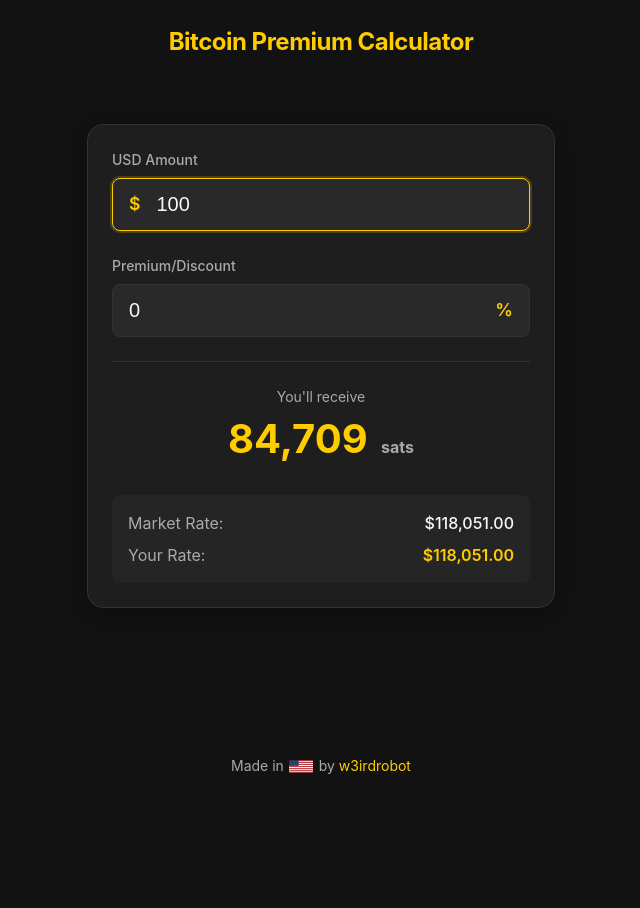
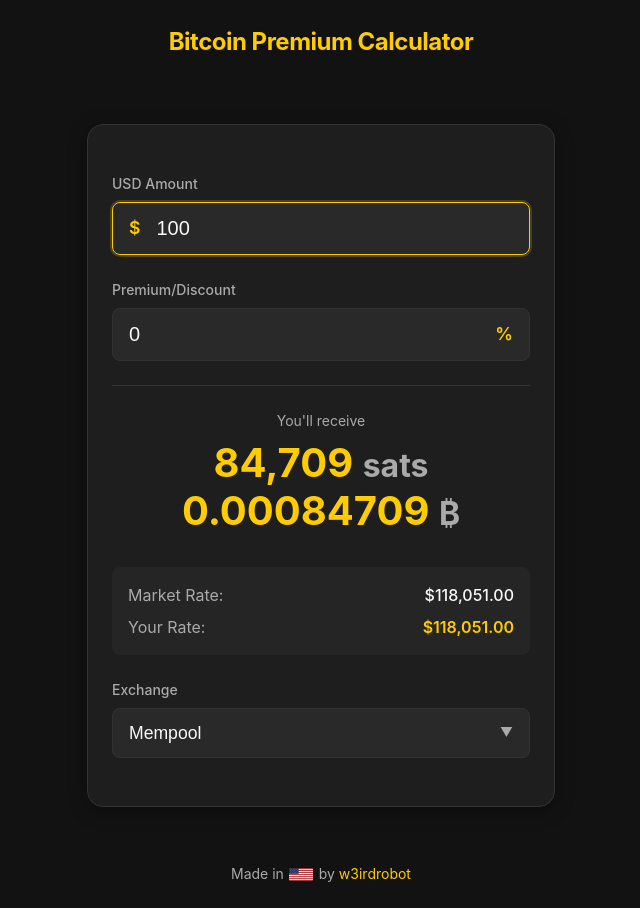
Before and after one commit to w3irdrobot/btc-premium-calc, a plain HTML site: page index.html in a window 1280 px wide. Shown: the whole page, without its empty margins (319-959 px from the left). Before the commit the page ends 800 px from the top, so only its background shows below. Drawn offline with Linux system fonts and the light colour scheme; no server answers.

Commit message:
add exchange selector

```diff
--- a/app.js
+++ b/app.js
@@ -9,8 +9,10 @@ let btcPrice = DEFAULT_BTC_PRICE;
 const usdInput = document.getElementById('usd-amount');
 const premiumInput = document.getElementById('premium');
 const satsOutput = document.getElementById('sats-amount');
+const btcOutput = document.getElementById('btc-amount');
 const exchangeRateOutput = document.getElementById('exchange-rate');
 const effectiveRateOutput = document.getElementById('effective-rate');
+const exchangeSelect = document.getElementById('exchange-select');
 
 // Format number with commas and optional decimals
 const formatNumber = (num, decimals = 0) => {
@@ -27,28 +29,56 @@ const formatCurrency = (amount) => {
 
 // Fetch BTC price from API
 const fetchBtcPrice = async () => {
+    const selectedExchange = exchangeSelect.value;
+    let url;
+    console.log(`Fetching BTC price from ${selectedExchange} ...`);
+
+    switch (selectedExchange) {
+        case 'kraken':
+            url = 'https://api.kraken.com/0/public/Ticker?pair=XBTUSD';
+            break;
+        case 'coinbase':
+            url = 'https://api.coinbase.com/v2/prices/spot?currency=USD';
+            break;
+        case 'binance':
+            url = 'https://api.binance.us/api/v3/ticker/price?symbol=BTCUSD';
+            break;
+        default:
+            url = 'https://mempool.space/api/v1/prices';
+    }
+
     try {
-        const response = await fetch('https://mempool.space/api/v1/prices');
+        let price;
+        const response = await fetch(url);
         if (!response.ok) throw new Error('Failed to fetch BTC price');
+        const data = await response.json();
 
-        const prices = await response.json();
-        // Use USD price or default if not available
-        return prices.USD || DEFAULT_BTC_PRICE;
+        if (selectedExchange === 'mempool') {
+            price = data.USD;
+        } else if (selectedExchange === 'kraken') {
+            price = data.result.XXBTZUSD.c[0];
+        } else if (selectedExchange === 'coinbase') {
+            price = data.data.amount;
+        } else if (selectedExchange === 'binance') {
+            price = data.price;
+        }
+
+        return Math.round(price);
     } catch (error) {
-        console.error('Error fetching BTC price:', error);
+        console.error(`Error fetching BTC price from ${selectedExchange}:`, error);
         return DEFAULT_BTC_PRICE;
     }
 };
 
 // Animate number change
-const animateValue = (element, start, end, duration = 500) => {
+const animateValue = (element, start, end, type, duration = 500) => {
     const range = end - start;
     const startTime = performance.now();
 
     const updateNumber = (currentTime) => {
         const elapsed = currentTime - startTime;
         const progress = Math.min(elapsed / duration, 1);
-        const current = Math.floor(start + (range * progress));
+        const current = type === 'sats' ? Math.floor(start + (range * progress)) : (start + (range * progress)).toFixed(8);
 
         element.textContent = formatNumber(current);
 
@@ -75,7 +105,8 @@ const calculateSats = async () => {
     const sats = Math.floor(btcAmount * SATS_PER_BTC);
 
     // Update UI with animations and rates
-    animateValue(satsOutput, parseInt(satsOutput.textContent.replace(/,/g, '') || '0'), sats);
+    animateValue(satsOutput, parseInt(satsOutput.textContent.replace(/,/g, '') || '0'), sats, 'sats');
+    animateValue(btcOutput, parseFloat(btcOutput.textContent || '0.0'), btcAmount, 'btc');
     exchangeRateOutput.textContent = formatCurrency(btcPrice);
     effectiveRateOutput.textContent = formatCurrency(effectiveRate);
 };
@@ -152,3 +183,8 @@ document.addEventListener('DOMContentLoaded', () => {
         });
     }
 });
+
+exchangeSelect.addEventListener('change', async () => {
+    btcPrice = await fetchBtcPrice(); // update price from new source
+    calculateSats(); // recalculate with new rate
+});
--- a/index.html
+++ b/index.html
@@ -1,5 +1,6 @@
 <!DOCTYPE html>
 <html lang="en">
+
 <head>
     <meta charset="UTF-8">
     <meta name="viewport" content="width=device-width, initial-scale=1.0">
@@ -10,6 +11,7 @@
     <link rel="manifest" href="manifest.json">
     <link rel="apple-touch-icon" href="icon-192x192.png">
 </head>
+
 <body>
     <div class="app">
         <header class="app-header">
@@ -24,26 +26,14 @@
                     <label for="usd-amount">USD Amount</label>
                     <div class="input-wrapper">
                         <span class="currency">$</span>
-                        <input
-                            type="number"
-                            id="usd-amount"
-                            min="0"
-                            step="0.01"
-                            placeholder="0.00"
-                            autofocus
-                        >
+                        <input type="number" id="usd-amount" min="0" step="0.01" placeholder="0.00" autofocus>
                     </div>
                 </div>
 
                 <div class="input-group">
                     <label for="premium">Premium/Discount</label>
                     <div class="input-wrapper">
-                        <input
-                            type="number"
-                            id="premium"
-                            step="0.01"
-                            placeholder="0.00"
-                        >
+                        <input type="number" id="premium" step="0.01" placeholder="0.00">
                         <span class="percentage">%</span>
                     </div>
                 </div>
@@ -55,6 +45,10 @@
                     <div class="result-value">
                         <span id="sats-amount">0</span>
                         <span class="unit">sats</span>
+                    </div>
+                    <div class="result-value">
+                        <span id="btc-amount">0</span>
+                        <span class="unit">₿</span>
                     </div>
                 </div>
 
@@ -68,36 +62,52 @@
                         <span id="effective-rate" class="value accent">$118,051</span>
                     </div>
                 </div>
+                <div class="input-group">
+                    <label for="exchange-select">Exchange</label>
+                    <div class="input-wrapper exchange-rate">
+                        <select id="exchange-select">
+                            <option value="mempool" selected>Mempool</option>
+                            <option value="kraken">Kraken</option>
+                            <option value="coinbase">Coinbase</option>
+                            <option value="binance">Binance</option>
+                        </select>
+                    </div>
+                </div>
             </div>
         </main>
 
         <footer class="app-footer">
             <p>Made in
-                <svg class="usa-icon" viewBox="0 0 120 63" width="24" height="13" fill="none" xmlns="http://www.w3.org/2000/svg">
+                <svg class="usa-icon" viewBox="0 0 120 63" width="24" height="13" fill="none"
+                    xmlns="http://www.w3.org/2000/svg">
                     <!-- Full set of 13 stripes (7 red, 6 white) -->
-                    <rect y="0" width="120" height="4.846" fill="#BD3D44"/>
-                    <rect y="4.846" width="120" height="4.846" fill="#FFF"/>
-                    <rect y="9.692" width="120" height="4.846" fill="#BD3D44"/>
-                    <rect y="14.538" width="120" height="4.846" fill="#FFF"/>
-                    <rect y="19.384" width="120" height="4.846" fill="#BD3D44"/>
-                    <rect y="24.23" width="120" height="4.846" fill="#FFF"/>
-                    <rect y="29.076" width="120" height="4.846" fill="#BD3D44"/>
-                    <rect y="33.922" width="120" height="4.846" fill="#FFF"/>
-                    <rect y="38.768" width="120" height="4.846" fill="#BD3D44"/>
-                    <rect y="43.614" width="120" height="4.846" fill="#FFF"/>
-                    <rect y="48.46" width="120" height="4.846" fill="#BD3D44"/>
-                    <rect y="53.306" width="120" height="4.846" fill="#FFF"/>
-                    <rect y="58.152" width="120" height="4.846" fill="#BD3D44"/>
+                    <rect y="0" width="120" height="4.846" fill="#BD3D44" />
+                    <rect y="4.846" width="120" height="4.846" fill="#FFF" />
+                    <rect y="9.692" width="120" height="4.846" fill="#BD3D44" />
+                    <rect y="14.538" width="120" height="4.846" fill="#FFF" />
+                    <rect y="19.384" width="120" height="4.846" fill="#BD3D44" />
+                    <rect y="24.23" width="120" height="4.846" fill="#FFF" />
+                    <rect y="29.076" width="120" height="4.846" fill="#BD3D44" />
+                    <rect y="33.922" width="120" height="4.846" fill="#FFF" />
+                    <rect y="38.768" width="120" height="4.846" fill="#BD3D44" />
+                    <rect y="43.614" width="120" height="4.846" fill="#FFF" />
+                    <rect y="48.46" width="120" height="4.846" fill="#BD3D44" />
+                    <rect y="53.306" width="120" height="4.846" fill="#FFF" />
+                    <rect y="58.152" width="120" height="4.846" fill="#BD3D44" />
 
-                                        <!-- Blue field with stars -->
-                    <rect width="48" height="28" fill="#192F5D"/>
+                    <!-- Blue field with stars -->
+                    <rect width="48" height="28" fill="#192F5D" />
 
                     <!-- Stars (5 rows of 6 stars) -->
                     <g fill="#FFF" font-family="Arial" font-size="4" font-weight="bold" letter-spacing="0">
-                        <text y="8" x="4">★</text><text y="8" x="12">★</text><text y="8" x="20">★</text><text y="8" x="28">★</text><text y="8" x="36">★</text>
-                        <text y="14" x="8">★</text><text y="14" x="16">★</text><text y="14" x="24">★</text><text y="14" x="32">★</text><text y="14" x="40">★</text>
-                        <text y="20" x="4">★</text><text y="20" x="12">★</text><text y="20" x="20">★</text><text y="20" x="28">★</text><text y="20" x="36">★</text>
-                        <text y="26" x="8">★</text><text y="26" x="16">★</text><text y="26" x="24">★</text><text y="26" x="32">★</text><text y="26" x="40">★</text>
+                        <text y="8" x="4">★</text><text y="8" x="12">★</text><text y="8" x="20">★</text><text y="8"
+                            x="28">★</text><text y="8" x="36">★</text>
+                        <text y="14" x="8">★</text><text y="14" x="16">★</text><text y="14" x="24">★</text><text y="14"
+                            x="32">★</text><text y="14" x="40">★</text>
+                        <text y="20" x="4">★</text><text y="20" x="12">★</text><text y="20" x="20">★</text><text y="20"
+                            x="28">★</text><text y="20" x="36">★</text>
+                        <text y="26" x="8">★</text><text y="26" x="16">★</text><text y="26" x="24">★</text><text y="26"
+                            x="32">★</text><text y="26" x="40">★</text>
                     </g>
                 </svg>
                 by <a href="https://github.com/w3irdrobot" target="_blank" rel="noopener noreferrer">w3irdrobot</a>
@@ -107,4 +117,5 @@
 
     <script src="app.js"></script>
 </body>
+
 </html>
--- a/styles.css
+++ b/styles.css
@@ -40,7 +40,33 @@ body {
     position: relative;
 }
 
+select {
+    flex: 1;
+    background: transparent;
+    border: none;
+    color: var(--primary);
+    font-size: 1.1rem;
+    padding: 0.875rem 1rem;
+    outline: none;
+    appearance: none;
+    -webkit-appearance: none;
+    -moz-appearance: none;
+    cursor: pointer;
+}
 
+select option {
+    background: var(--card-bg);
+    color: var(--primary);
+}
+
+.exchange-rate::after {
+    content: "▼";
+    position: absolute;
+    right: 1rem;
+    pointer-events: none;
+    color: var(--text-muted);
+    font-size: 0.8rem;
+}
 
 .app-header {
     padding: 1.5rem 0;
@@ -78,6 +104,7 @@ body {
 }
 
 .input-group {
+    margin-top: 1.5rem;
     margin-bottom: 1.5rem;
 }
 
@@ -164,9 +191,8 @@ input[type="number"]::-webkit-inner-spin-button {
 }
 
 .unit {
-    font-size: 1rem;
+    font-size: 2rem;
     color: var(--text-muted);
-    margin-left: 0.25rem;
 }
 
 .rate-info {
```
